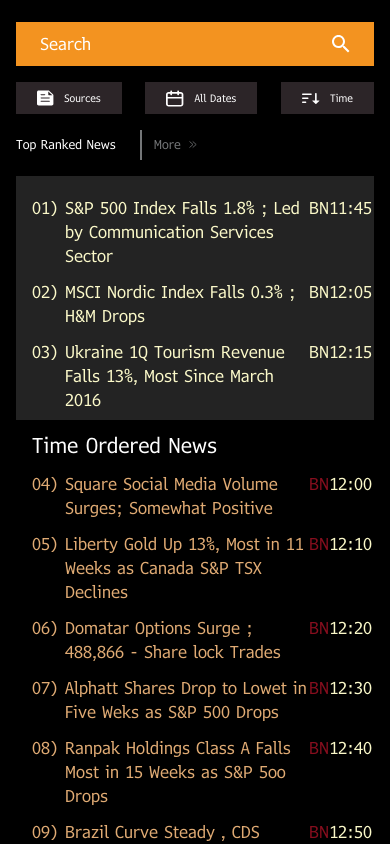
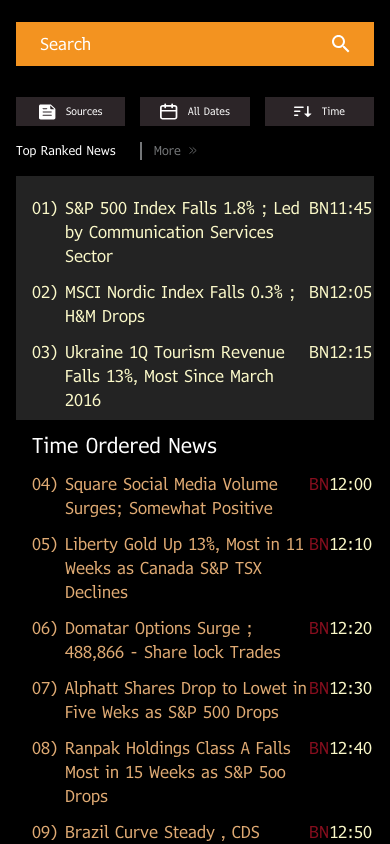
Before and after one commit to qasimfida/Vic-News, a React (Create React App) app: page / in a window 390 px wide. Shown: the top 844 px of the page. Built offline with nearby package versions, Linux system fonts and the light colour scheme; the HTML template or start-up script is replaced by a standard one.

Commit message:
mobile responsive

```diff
--- a/src/App.tsx
+++ b/src/App.tsx
@@ -8,7 +8,7 @@
   return (
     <div className="bg-black relative text-white">
       <div
-        className="container max-sm:px-[16px] mx-auto"
+        className="container max-md:px-[16px] mx-auto md:px-[30px] xl:px-0"
         style={{ maxWidth: "1300px" }}
       >
         <Navbar />
--- a/src/components/Buttons.tsx
+++ b/src/components/Buttons.tsx
@@ -14,11 +14,13 @@
 }) => {
   return (
     <button
-      className={`flex items-center max-sm:text-[10px] md:gap-[19px] gap-[10px]  bg-[#2C2528] text-white px-[21px] md:px-[33px] py-[6px] md:py-[10px] cursor-pointer  ${className}`}
+      className={`flex items-center justify-center max-sm:text-[10px] lg:gap-[19px]  gap-[10px]  bg-[#2C2528] text-white py-[6px] md:py-[10px] w-full cursor-pointer  ${className}`}
       {...props}
     >
-      {Icon && <Icon className="text-white text-[16px] font-medium" />}
-      <span className="leading-[20px]">{text}</span>
+      {Icon && (
+        <Icon className="text-white  leading-[20px] text-[16px] font-medium" />
+      )}
+      {text}
     </button>
   );
 };
--- a/src/components/Navbar.tsx
+++ b/src/components/Navbar.tsx
@@ -15,8 +15,8 @@
   };
 
   return (
-    <nav className="md:flex items-center max-sm:flex-col  bg-black text-white gap-[15px] md:gap-[33px] pt-[22px]">
-      <div className="flex items-center bg-[#F39320] md:w-1/2  text-white px-2 py-[10px] md:py-[6.25px] ">
+    <nav className="flex items-center max-md:flex-col  bg-black text-white gap-[15px] lg:gap-[33px] pt-[22px]">
+      <div className="flex items-center bg-[#F39320] w-1/2 max-md:w-full  text-white px-2 py-[10px]  ">
         <input
           type="text"
           placeholder="Search"
@@ -34,7 +34,7 @@
       </div>
 
       {/* Buttons */}
-      <div className="flex justify-between gap-[15px] md:gap-[30px] max-sm:mt-[16px] md:w-1/2">
+      <div className="flex justify-between gap-[15px] lg:gap-[30px] max-md:mt-[16px]  max-md:w-full w-1/2">
         <Button text="Sources" icon={SourcesIcon} />
         <Button text="All Dates" icon={DateIcon} />
         <Button text="Time" icon={TimeIcon} />
--- a/src/components/RankedNews.tsx
+++ b/src/components/RankedNews.tsx
@@ -84,12 +84,12 @@
 
   return (
     <div>
-      <div className="flex md:px-4 items-center bg-black text-white md:mt-[32px] md:mb-[57px] my-[16px]">
+      <div className="flex lg:px-4 items-center bg-black text-white lg:mt-[32px] md:mb-[24px] lg:mb-[57px] my-[16px]">
         <h2 className="md:text-[20px] text-[12px] font-medium">
           Top Ranked News
         </h2>
 
-        <div className="ml-[24px] mr-[12px] w-[2px] h-[30px] bg-[#747678]"></div>
+        <div className="ml-[24px] mr-[12px] w-[2px] h-[18px] md:h-[30px] bg-[#747678]"></div>
 
         <div className="flex items-baseline text-[#747678] gap-[8px] cursor-pointer hover:text-white">
           <h2 className="md:text-[20px] text-[12px] font-medium">More</h2>
```
